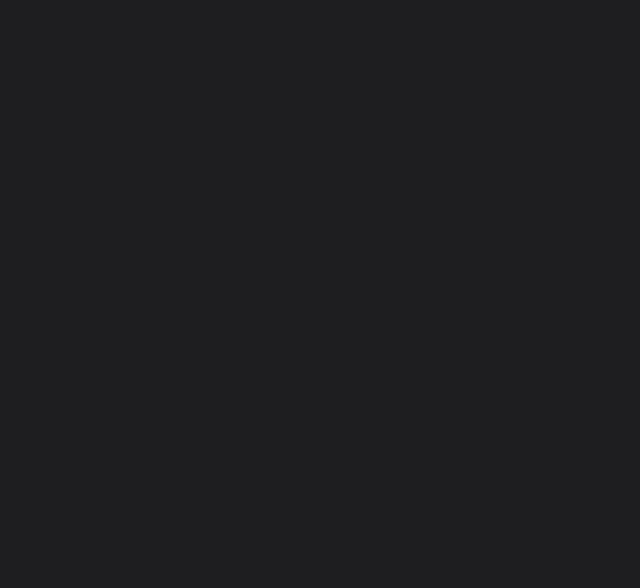
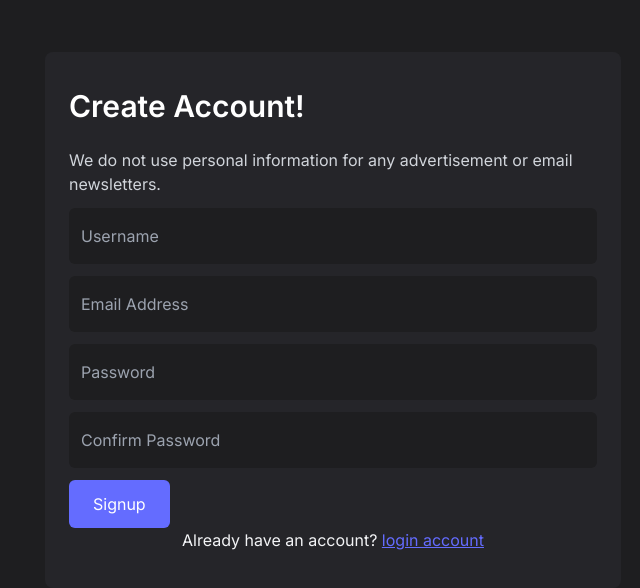
Before and after one commit to webmentordev/rusty_guard_discord_bot, a Nuxt app in the folder frontend/: page /auth/signup in a window 1280 px wide. Before the commit this address had no page. Shown: the top 588 px of the page, without its empty margins (307-947 px from the left). Built offline with nearby package versions, Linux system fonts and the light colour scheme.

Commit message:
added login

```diff
--- a/frontend/components/Footer.vue
+++ b/frontend/components/Footer.vue
@@ -1,3 +1,3 @@
 <template>
-    <p class="py-6 text-white text-center px-3">Copyrights &copy; {{ new Date().getFullYear() }} all reserved. Bot & webbsite created by <NuxtLink to="https://www.fiverr.com/mahmer97" class="text-main underline" target="_blank" rel="nofollow">mahmer97</NuxtLink></p>
+    <p class="py-6 text-white text-center px-3">Copyrights &copy; {{ new Date().getFullYear() }} all reserved. Bot & website created by <NuxtLink to="https://www.fiverr.com/mahmer97" class="text-main underline" target="_blank" rel="nofollow">mahmer97</NuxtLink></p>
 </template>
--- a/frontend/pages/auth/login.vue
+++ b/frontend/pages/auth/login.vue
@@ -2,22 +2,40 @@
     <header class="h-[80vh] flex items-center justify-center">
         <form @submit.prevent="loginHandler" class="p-9 bg-light-gray max-w-xl w-full rounded-lg px-6">
             <h2 class="mb-6 text-2xl text-white font-semibold">Login Account!</h2>
+            <p v-if="failed" class="text-red-600 mb-2">{{ failed }}</p>
             <input type="email" v-model="email" class="bg-dark text-gray-200 py-4 p-3 rounded-md w-full mb-3" placeholder="Email Address">
             <input type="password" v-model="password" class="bg-dark text-gray-200 py-4 p-3 rounded-md w-full mb-3" placeholder="Password">
             <button type="submit" class="inlline-block py-3 px-6 bg-main text-white rounded-md">Login</button>
+            <p class="text-center text-gray-100">Do not have an account? <NuxtLink to="/auth/signup" class="underline text-main">create account</NuxtLink></p>
         </form>
     </header>
 </template>
 
 <script setup>
     import { ref } from 'vue';
+    import PocketBase from 'pocketbase';
 
-    const email = ref("dda@glail.comasd");
-    const password = ref("dddasasdasd");
+    const email = ref("");
+    const password = ref("");
+    const failed = ref("");
+    const router = useRouter();
 
-    function loginHandler() {
-        console.log(email.value)
-        console.log(password.value)
+    const config = useRuntimeConfig();
+    const pb = new PocketBase(config.public.pocketbaseURL);
+
+    onMounted(() => {
+        if(pb.authStore.model != null){
+            router.push('/dashboard')
+        }
+    });
+
+    async function loginHandler() {
+        if(email.value !== "" && password.value !== ""){
+            await pb.collection('users').authWithPassword(email.value, password.value).then(() => {
+                router.push('/dashboard');
+            });
+        }else{
+            failed.value = "Email or Password are missing!"
+        }
     }
-
 </script>
--- /dev/null
+++ b/frontend/pages/auth/signup.vue
@@ -0,0 +1,19 @@
+<template>
+    <header class="h-[80vh] flex items-center justify-center">
+        <form @submit.prevent="loginHandler" class="p-9 bg-light-gray max-w-xl w-full rounded-lg px-6">
+            <h2 class="mb-6 text-3xl text-white font-semibold">Create Account!</h2>
+            <p class="text-gray-300 mb-3">We do not use personal information for any advertisement or email newsletters.</p>
+            <input type="text" v-model="name" class="bg-dark text-gray-200 py-4 p-3 rounded-md w-full mb-3" placeholder="Username">
+            <input type="email" v-model="email" class="bg-dark text-gray-200 py-4 p-3 rounded-md w-full mb-3" placeholder="Email Address">
+
+            <input type="password" v-model="password" class="bg-dark text-gray-200 py-4 p-3 rounded-md w-full mb-3" placeholder="Password">
+            <input type="password" v-model="confirm_password" class="bg-dark text-gray-200 py-4 p-3 rounded-md w-full mb-3" placeholder="Confirm Password">
+            <button type="submit" class="inlline-block py-3 px-6 bg-main text-white rounded-md">Signup</button>
+            <p class="text-center text-gray-100">Already have an account? <NuxtLink to="/auth/login" class="underline text-main">login account</NuxtLink></p>
+        </form>
+    </header>
+</template>
+
+<script setup>
+
+</script>
--- /dev/null
+++ b/frontend/pages/dashboard/index.vue
@@ -0,0 +1,27 @@
+<template>
+    <div class="max-w-5xl m-auto py-8 px-4 ">
+        <div class="flex items-center justify-between p-4 rounded-lg bg-light-gray">
+            <h1 class="text-white text-2xl font-semibold">Welcome to Dahboard!</h1>
+            <form @submit.prevent="logoutHandler">
+                <button class="bg-main py-2 px-4 rounded-md text-white hover:bg-dark hover:text-main">Logout</button>
+            </form>
+        </div>
+    </div>
+</template>
+
+<script setup>
+    import PocketBase from 'pocketbase';
+    const router = useRouter();
+    const config = useRuntimeConfig();
+    const pb = new PocketBase(config.public.pocketbaseURL);
+
+    onMounted(() => {
+        if(pb.authStore.model == null){
+            router.push('/auth/login');
+        }
+    })
+    const logoutHandler = () => {
+        pb.authStore.clear();
+        router.push('/auth/login');
+    }
+</script>
```
Also changed, not shown: 2 other files (tests, documents, lock files or other folders).
